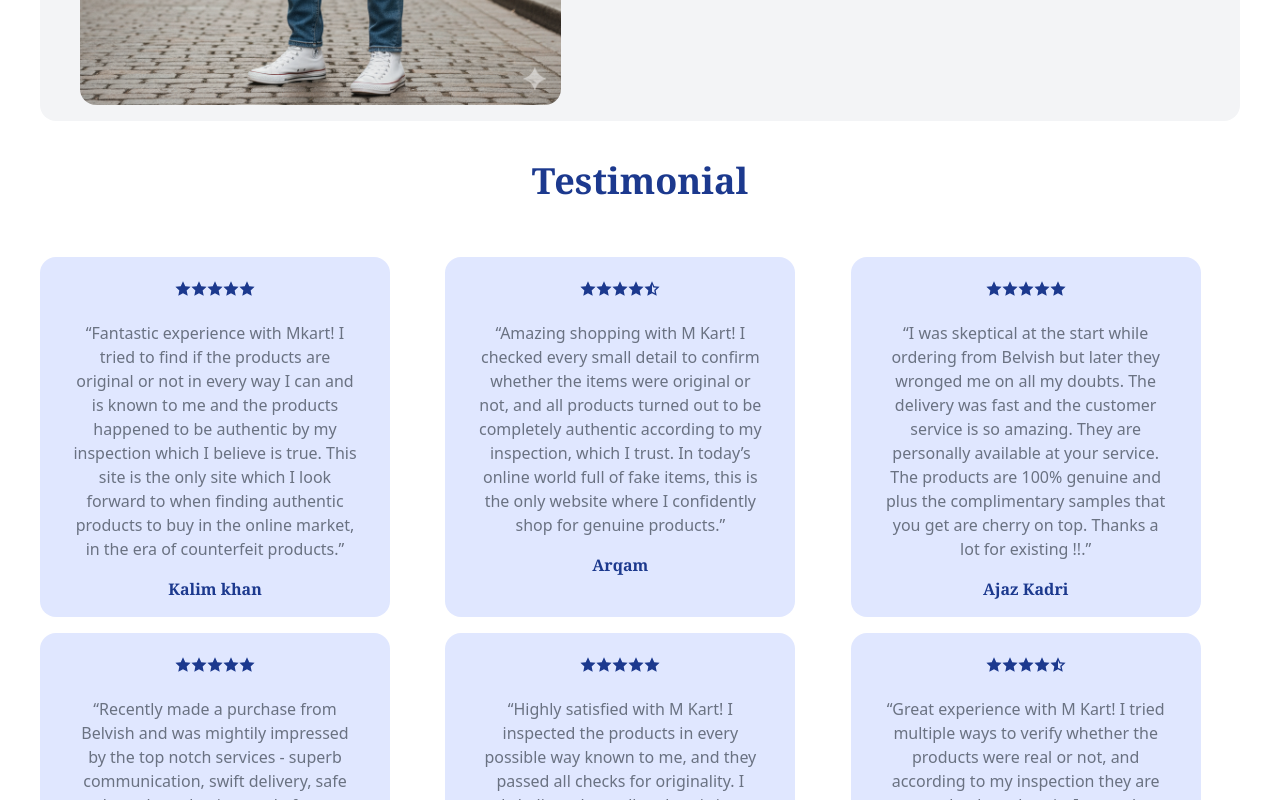
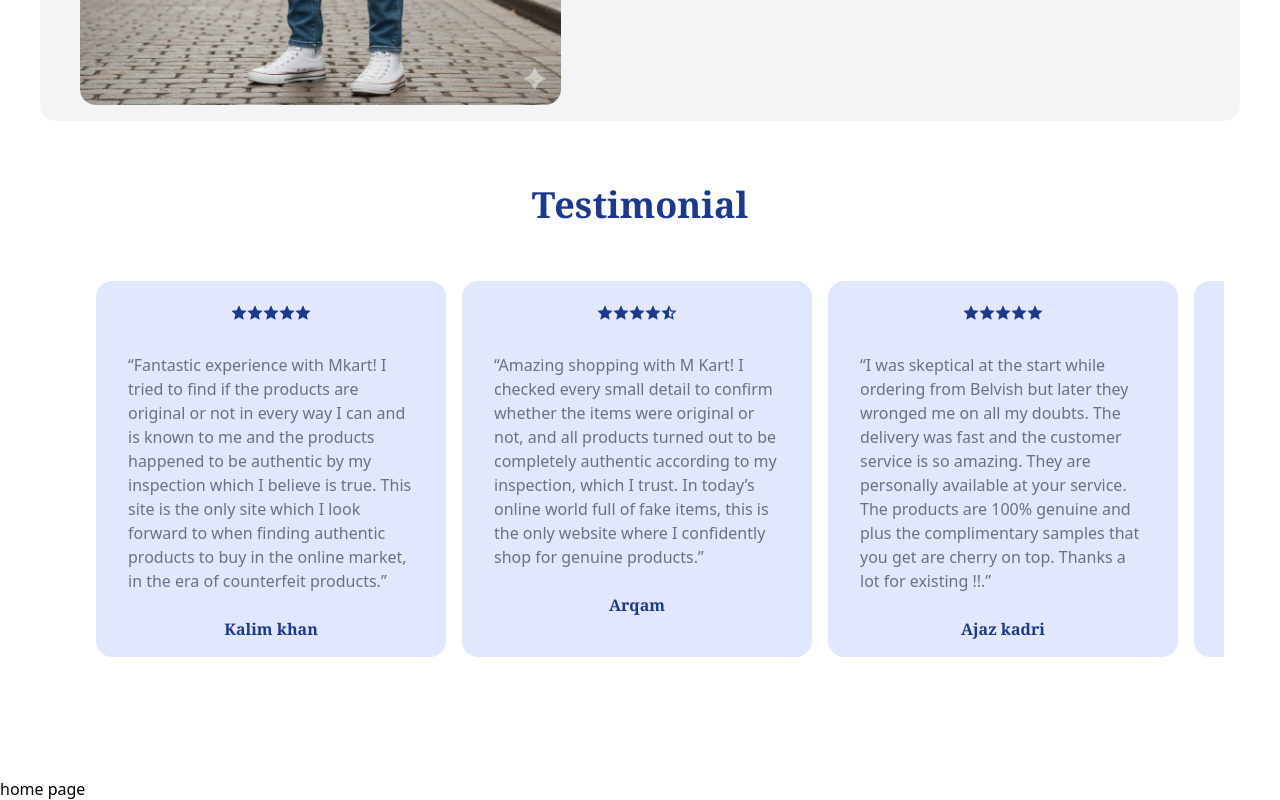
Before and after one commit to Gulammohammaddkhan/E-commerce, a React (Vite) app: page / in a window 1280 px wide. Shown: the part 2480-3280 px from the top of the page. Built offline with nearby package versions, Linux system fonts and the light colour scheme.

Commit message:
testimonial scroll

```diff
--- /dev/null
+++ b/src/Components/Footer/Footer.jsx
@@ -0,0 +1,9 @@
+import React from 'react'
+
+function Footer() {
+  return (
+    <div></div>
+  )
+}
+
+export default Footer
--- a/src/Components/Offer/Offer.jsx
+++ b/src/Components/Offer/Offer.jsx
@@ -2,7 +2,8 @@ import React, { useState } from "react";
 import random from "../../assets/Images/Random.png";
 import jeans from "../../assets/Images/Jeans1.png";
 import glasses from "../../assets/Images/Glasses.png";
-import dress from "../../assets/Images/Dress.png";
+// import dress from "../../assets/Images/Dress.png";
+import dress from "../../assets/Images/RedDress.png";
 import accesories from "../../assets/Images/Accesories.png";
 import { IoIosArrowDropleftCircle } from "react-icons/io";
 import { IoIosArrowDroprightCircle } from "react-icons/io";
--- a/src/Components/Testimonial/Testimonial.jsx
+++ b/src/Components/Testimonial/Testimonial.jsx
@@ -1,16 +1,158 @@
-import React from "react";
+import React, { useState } from "react";
 import { RiStarFill } from "react-icons/ri";
 import { RiStarHalfLine } from "react-icons/ri";
 import { GoDotFill } from "react-icons/go";
 
 function Testimonial() {
+  const [page, setPage] = useState(0);
+  function pageHandler() {
+    testimonials.slice(0, 3);
+  }
+  const testimonials = [
+    {
+      rating: (
+        <div className="flex py-2 text-blue-900">
+          <RiStarFill />
+          <RiStarFill />
+          <RiStarFill />
+          <RiStarFill />
+          <RiStarFill />
+        </div>
+      ),
+      text: " “Fantastic experience with Mkart! I tried to find if the products are original or not in every way I can and is known to me and the products happened to be authentic by my inspection which I believe is true. This site is the only site which I look forward to when finding authentic products to buy in the online market, in the era of counterfeit products.” ",
+      name: "Kalim khan",
+    },
+    {
+      rating: (
+        <div className="flex py-2 text-blue-900">
+          <RiStarFill />
+          <RiStarFill />
+          <RiStarFill />
+          <RiStarFill />
+          <RiStarHalfLine />
+        </div>
+      ),
+      text: " “Amazing shopping with M Kart! I checked every small detail to confirm whether the items were original or not, and all products turned out to be completely authentic according to my inspection, which I trust. In today’s online world full of fake items, this is the only website where I confidently shop for genuine products.” ",
+      name: "Arqam",
+    },
+    {
+      rating: (
+        <div className="flex py-2 text-blue-900">
+          <RiStarFill />
+          <RiStarFill />
+          <RiStarFill />
+          <RiStarFill />
+          <RiStarFill />
+        </div>
+      ),
+      text: "“I was skeptical at the start while ordering from Belvish but later they wronged me on all my doubts. The delivery was fast and the customer service is so amazing. They are personally available at your service. The products are 100% genuine and plus the complimentary samples that you get are cherry on top. Thanks a lot for existing !!.”",
+      name: "Ajaz kadri",
+    },
+    {
+      rating: (
+        <div className="flex py-2 text-blue-900">
+          <RiStarFill />
+          <RiStarFill />
+          <RiStarFill />
+          <RiStarFill />
+          <RiStarFill />
+        </div>
+      ),
+      text: "“Recently made a purchase from Belvish and was mightily impressed by the top notch services - superb communication, swift delivery,safe and sturdy packaging, and of course a very good deal.Absolutely no qualms about the authenticity of the perfume. They are one of the best in this sphere.”",
+      name: "Sajid Shaikh",
+    },
+    {
+      rating: (
+        <div className="flex py-2 text-blue-900">
+          <RiStarFill />
+          <RiStarFill />
+          <RiStarFill />
+          <RiStarFill />
+          <RiStarFill />
+        </div>
+      ),
+      text: " “Highly satisfied with M Kart! I inspected the products in every possible way known to me, and they passed all checks for originality. I truly believe they sell authentic items. In an online era filled with fake and duplicate goods, this website is the only place I trust for safe and genuine fashion shopping.”",
+      name: "Misbah Momin",
+    },
+    {
+      rating: (
+        <div className="flex py-2 text-blue-900">
+          <RiStarFill />
+          <RiStarFill />
+          <RiStarFill />
+          <RiStarFill />
+          <RiStarHalfLine />
+        </div>
+      ),
+      text: "“Great experience with M Kart! I tried multiple ways to verify whether the products were real or not, and according to my inspection they are completely authentic. I strongly believe the quality is original. In today’s online market full of counterfeit sellers, this is the only fashion site I depend on for real products”",
+      name: "Pankaj Mishra",
+    },
+    {
+      rating: (
+        <div className="flex py-2 text-blue-900">
+          <RiStarFill />
+          <RiStarFill />
+          <RiStarFill />
+          <RiStarFill />
+          <RiStarFill />
+        </div>
+      ),
+      text: "“Really happy with M Kart! I checked the fabric, print quality and finishing to confirm authenticity, and everything appeared original as per my inspection. I trust what I received. In a market where fake products are common, this is the only online store I look forward to when buying authentic fashion items.”",
+      name: "Amit Khushwah",
+    },
+    {
+      rating: (
+        <div className="flex py-2 text-blue-900">
+          <RiStarFill />
+          <RiStarFill />
+          <RiStarFill />
+          <RiStarFill />
+          <RiStarHalfLine />
+        </div>
+      ),
+      text: "“Fantastic service by M Kart! I verified the products using every method I know to confirm if they were genuinely original, and all items passed my inspection truthfully. I believe their quality is real. In a world full of counterfeit fashion, this is the only site I trust for purchasing real and authentic products.” ",
+      name: "Aqsa Azaam",
+    },
+  ];
   return (
-    <div className=" py-10 overflow-x-auto">
+    <div className=" py-16 overflow-scroll">
       <div>
         <h2 className="text-center text-4xl font-semibold font-serif text-blue-900">
           Testimonial
         </h2>
-        <div className="grid grid-cols-3  gap-4 px-10 py-14">
+        <div className="px-14">
+          <div className="grid grid-flow-col overflow-x-scroll [scrollbar-width:none] [&::-webkit-scrollbar]:hidden gap-4 px-10 py-14 overflow-x-scroll">
+            {testimonials.map((item, index) => {
+              return (
+                <div className="w-[350px] bg-indigo-100 flex flex-col items-center px-4 py-4 gap-2 rounded-2xl">
+                  <div>{item.rating}</div>{" "}
+                  <p className="text-gray-500 p-4">{item.text}</p>
+                  <h3 className="font-semibold font-serif text-blue-900">
+                    {item.name}
+                  </h3>
+                </div>
+              );
+            })}
+          </div>
+        </div>
+        {/* <div className="flex justify-center gap-2 text-[#52a3ff]">
+          <span className=" flex px-1.5 py-1  bg-blue-100 rounded-2xl border-1 border-blue-500 ">
+            <button
+              onClick={pageHandler}
+              className="cursor-pointer  hover:scale-110"
+            >
+              <GoDotFill size={"30"} />
+            </button>
+            <button className="cursor-pointer  hover:scale-110">
+              <GoDotFill size={"30"} />
+            </button>
+            <button className="cursor-pointer  hover:scale-110">
+              <GoDotFill size={"30"} />
+            </button>
+          </span>
+        </div> */}
+
+        {/* <div className="grid grid-cols-3  gap-4 px-10 py-14">
           <div className="w-[350px]  flex flex-col items-center text-center bg-indigo-100 p-4 rounded-2xl">
             <div className="flex py-2 text-blue-900">
               <div>
@@ -249,9 +391,9 @@ function Testimonial() {
               Aqsa Azaam
             </h3>
           </div>
-        </div>
+        </div> */}
       </div>
-      <div className="flex justify-center gap-2 text-[#52a3ff]">
+      {/* <div className="flex justify-center gap-2 text-[#52a3ff]">
         <span className=" flex px-1.5 py-1  bg-blue-100 rounded-2xl border-1 border-blue-500 ">
           <button className="cursor-pointer  hover:scale-110">
             <GoDotFill size={"30"} />
@@ -263,7 +405,7 @@ function Testimonial() {
             <GoDotFill size={"30"} />
           </button>
         </span>
-      </div>
+      </div> */}
     </div>
   );
 }
```
Also changed, not shown: src/assets/Images/RedDress.png (added).
